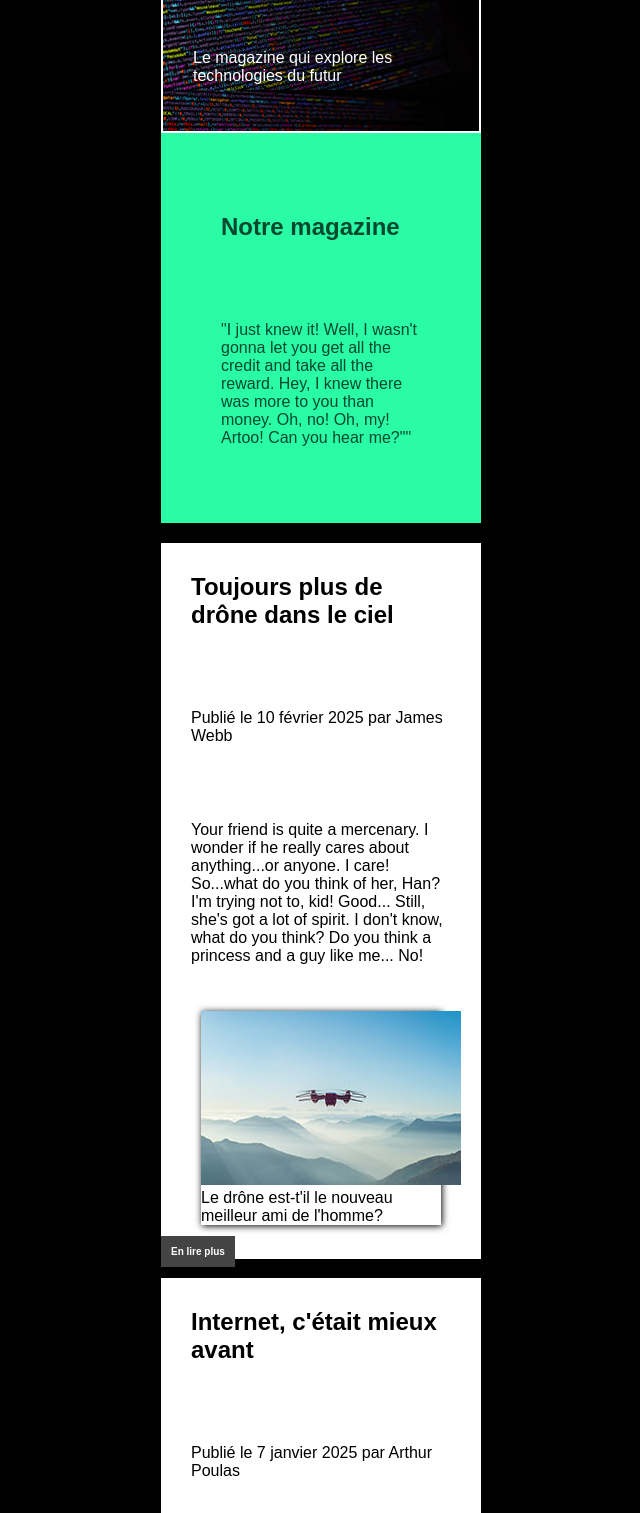
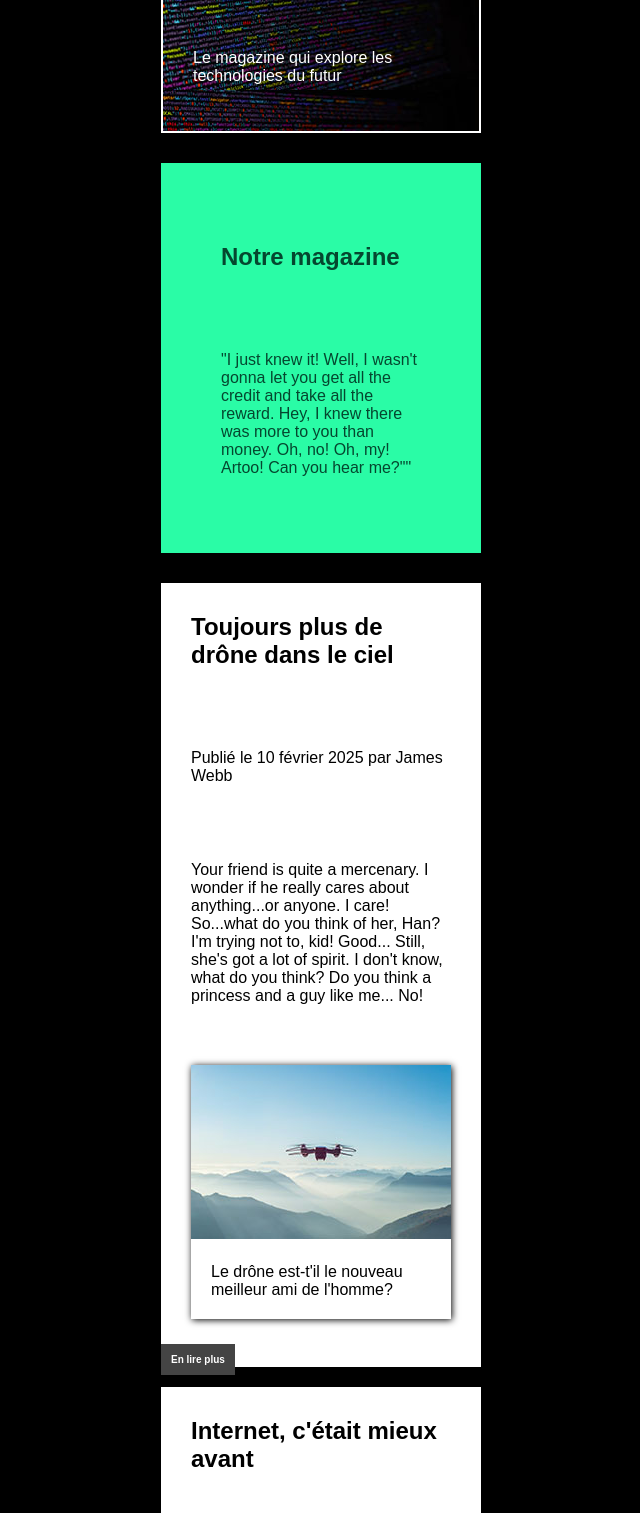
Before and after one commit to despairpanta/14-techmag, a plain HTML site: page index.html in a window 1280 px wide. Shown: the part 123-1636 px from the top of the page, without its empty margins (319-959 px from the left). Drawn offline with Linux system fonts and the light colour scheme.

Commit message:
modification-css

```diff
--- a/css/style.css
+++ b/css/style.css
@@ -39,6 +39,7 @@ img {
 }
 
 div {
+  margin: 30px 0;
   padding: 30px;
 }
 
@@ -48,6 +49,11 @@ figure {
   background: white;
   color: black;
   box-shadow:  1px 1px 7px black;
+  margin: 30px;
+}
+
+figcaption {
+  padding: 20px;
 }
 
 .magazine-explication {
```
